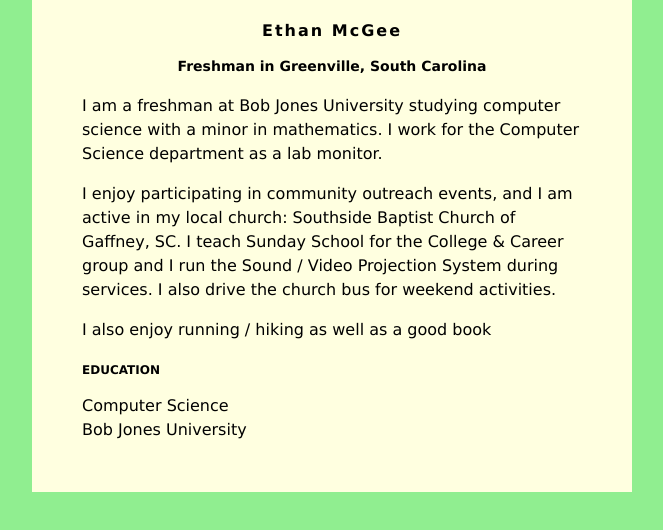
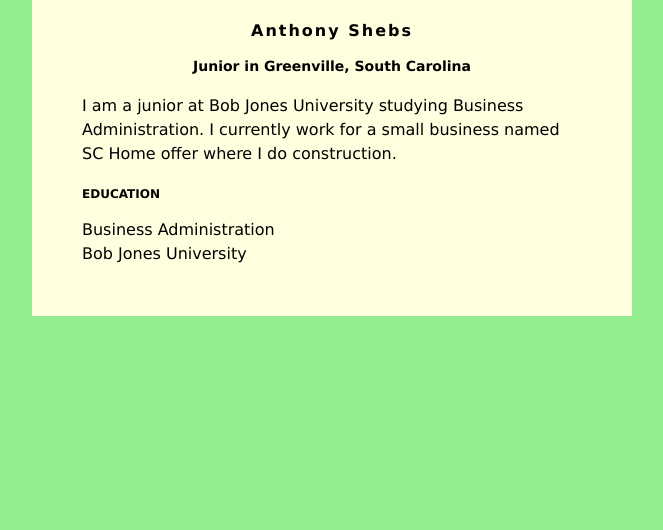
Before and after one commit to tony-Shebs/tony-Shebs.github.io, a plain HTML site: page index.html in a window 1280 px wide. Shown: the whole page, without its empty margins (308-971 px from the left). Drawn offline with Linux system fonts and the light colour scheme.

Commit message:
Update index.html

```diff
--- a/index.html
+++ b/index.html
@@ -30,19 +30,15 @@ h3 {
 </head>
 <body>
     <div id="content">
-        <h1>Ethan McGee</h1>
-        <h2>Freshman in Greenville, South Carolina</h2>
+        <h1>Anthony Shebs</h1>
+        <h2>Junior in Greenville, South Carolina</h2>
 
-         <p>I am a freshman at Bob Jones University studying computer science with a minor in mathematics. I work for the Computer Science department as a lab monitor.</p>
-         <p>
-            I enjoy participating in community outreach events, and I am active in my local church: Southside Baptist Church of Gaffney, SC.  I teach Sunday School for the College &amp; Career group and I run the Sound / Video Projection System during services.  I also drive the church bus for weekend activities.
-         </p>
-         <p>
-            I also enjoy running / hiking as well as a good book
-         </p>
+         <p>I am a junior at Bob Jones University studying Business Administration. I currently work for a small business named SC Home offer where I do construction.</p>
+
+
 
         <h3>EDUCATION</h3>
-        Computer Science<br>
+        Business Administration<br>
         Bob Jones University
     </div>
 
```
